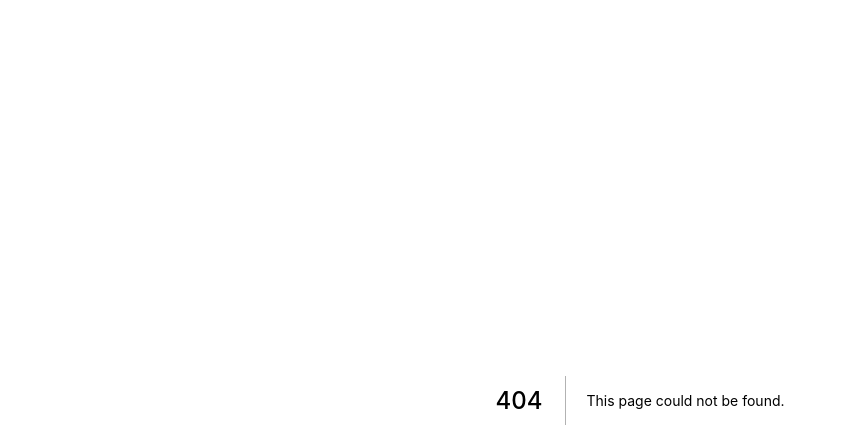
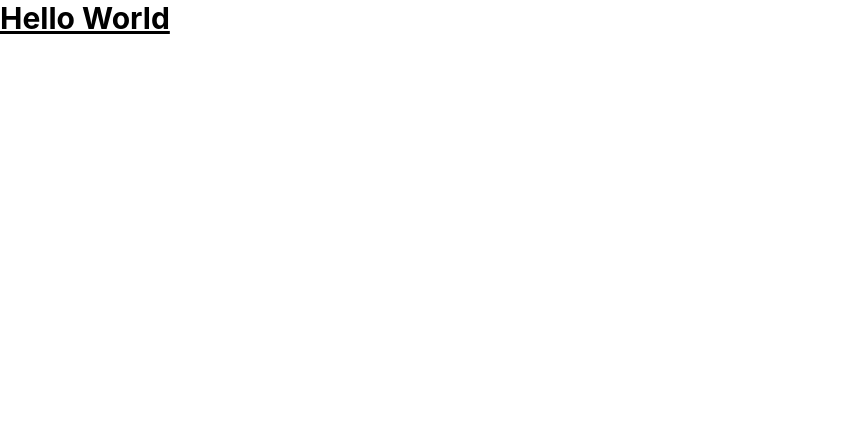
Before and after one commit to Andrewgraemebrooks/recette-front, a Next.js app: page /login in a window 1280 px wide. Before the commit this address had no page. Shown: the top 448 px of the page, without its empty margins (0-847 px from the left). Built offline with nearby package versions, Linux system fonts and the light colour scheme.

Commit message:
Installed tailwind css

```diff
--- a/package.json
+++ b/package.json
@@ -17,8 +17,11 @@
     "@types/node": "18.0.0",
     "@types/react": "18.0.14",
     "@types/react-dom": "18.0.5",
+    "autoprefixer": "^10.4.7",
     "eslint": "8.18.0",
     "eslint-config-next": "12.1.6",
+    "postcss": "^8.4.14",
+    "tailwindcss": "^3.1.4",
     "typescript": "4.7.4"
   }
 }
--- /dev/null
+++ b/pages/login.tsx
@@ -0,0 +1,9 @@
+import type { NextPage } from "next";
+
+const Login: NextPage = () => {
+  return (
+    <h1 className="text-3xl font-bold underline">Hello World</h1>
+  )
+}
+
+export default Login
--- /dev/null
+++ b/postcss.config.js
@@ -0,0 +1,6 @@
+module.exports = {
+  plugins: {
+    tailwindcss: {},
+    autoprefixer: {},
+  },
+}
--- a/styles/globals.css
+++ b/styles/globals.css
@@ -14,3 +14,7 @@
 * {
   box-sizing: border-box;
 }
+
+@tailwind base;
+@tailwind components;
+@tailwind utilities;
--- /dev/null
+++ b/tailwind.config.js
@@ -0,0 +1,11 @@
+/** @type {import('tailwindcss').Config} */
+module.exports = {
+  content: [
+    "./pages/**/*.{js,ts,jsx,tsx}",
+    "./components/**/*.{js,ts,jsx,tsx}",
+  ],
+  theme: {
+    extend: {},
+  },
+  plugins: [],
+}
```
Also changed, not shown: 2 other files (tests, documents, lock files or other folders).
